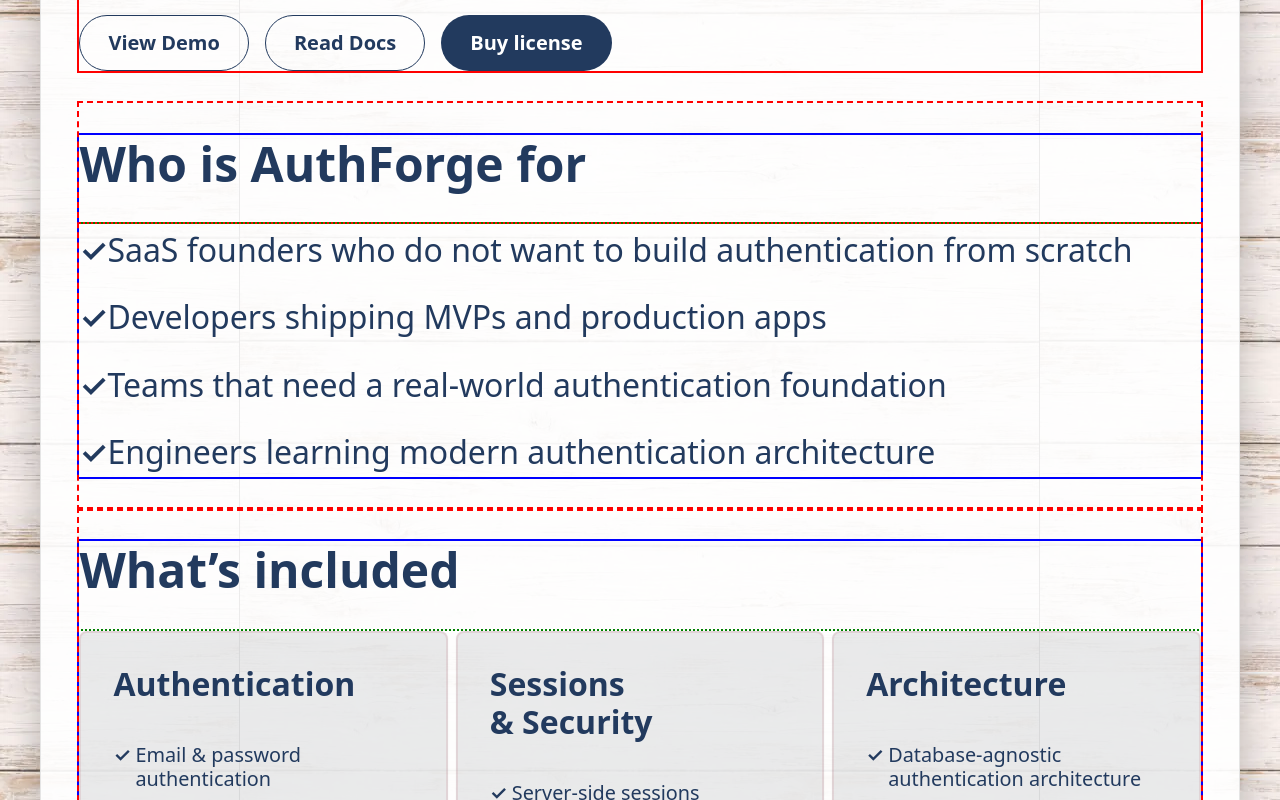
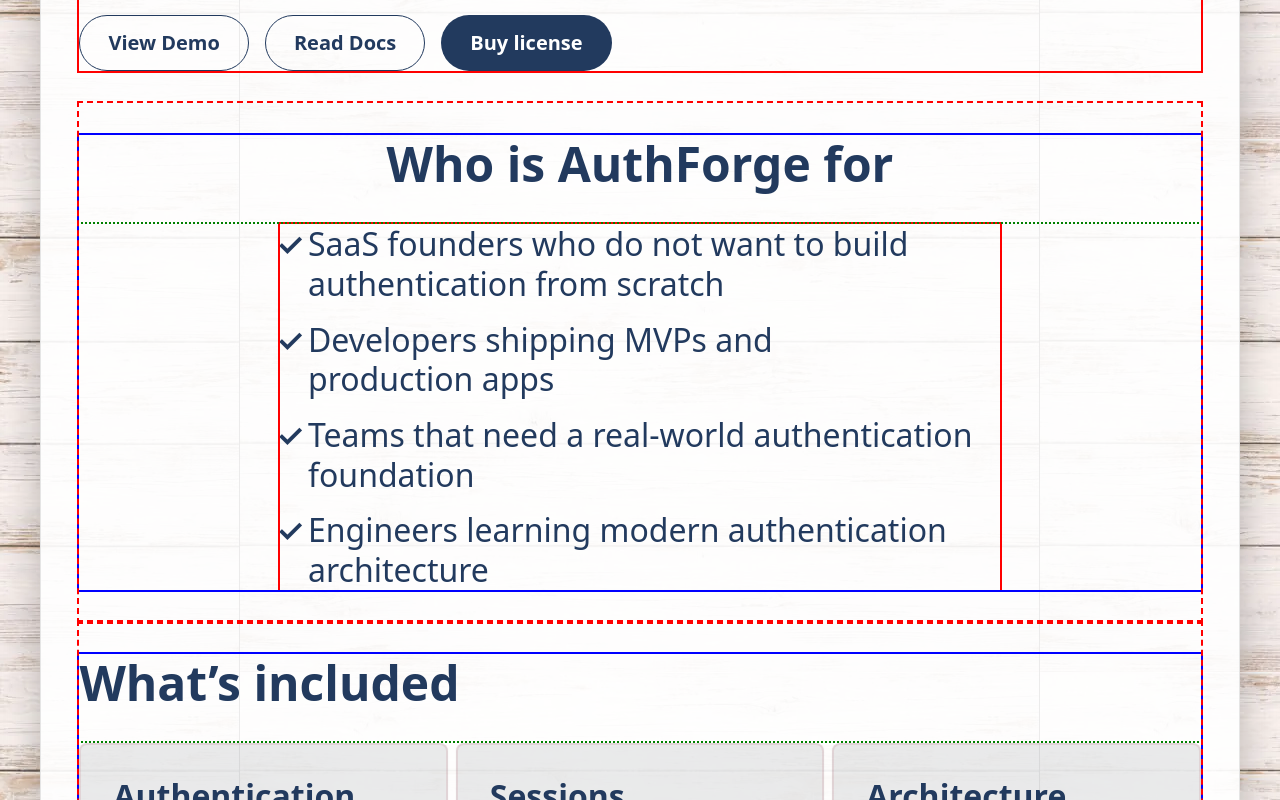
Before and after one commit to Grammeri/nextjs-landing, a Next.js app: page /products/authforge in a window 1280 px wide. Shown: the part 1000-1800 px from the top of the page. Built offline with nearby package versions, Linux system fonts and the light colour scheme.

Commit message:
feat(product-page): align CTA buttons and premium list layout across products

```diff
--- a/src/app/globals.css
+++ b/src/app/globals.css
@@ -265,6 +265,7 @@
      --product-list-text-max-width: 40ch;
      --product-list-line-height: 1.35;
      --product-list-line-height-tight: 1.2;
+     --product-list-line-height-premium: 1.24;
 
   /* Product page text */
   --color-product-text: #223a5e;
--- a/src/app/products/authforge/page.tsx
+++ b/src/app/products/authforge/page.tsx
@@ -45,12 +45,14 @@ export default function AuthForgeProductPage() {
         }
       />
 
-      <ProductSection title={AUTHFORGE_PRODUCT_COPY.sectionTitles.audience}>
-        <ul className={styles.audienceList}>
-          {AUTHFORGE_PRODUCT_COPY.audience.map((item) => (
-            <li key={item}>{item}</li>
-          ))}
-        </ul>
+      <ProductSection title={AUTHFORGE_PRODUCT_COPY.sectionTitles.audience} align="center">
+        <div className={`${styles.contentNarrow} ${styles.audienceContentWide}`}>
+          <ul className={`${styles.audienceList} ${styles.audienceListAuthforge}`}>
+            {AUTHFORGE_PRODUCT_COPY.audience.map((item) => (
+              <li key={item}>{item}</li>
+            ))}
+          </ul>
+        </div>
       </ProductSection>
 
       <ProductSection title={AUTHFORGE_PRODUCT_COPY.sectionTitles.included}>
--- a/src/app/products/starter/page.tsx
+++ b/src/app/products/starter/page.tsx
@@ -44,13 +44,15 @@ export default function StarterPage() {
         }
       />
 
-      <ProductSection title="Who is this starter for">
+      <ProductSection title="Who is this starter for" align="center">
+        <div className={styles.contentNarrow}>
           <ul className={styles.audienceList}>
             <li>Developers starting a new Next.js project</li>
             <li>Students completing technical assignments</li>
             <li>Engineers who want a clean project baseline</li>
             <li>Developers learning modern tooling practices</li>
           </ul>
+        </div>
       </ProductSection>
 
       <ProductSection title="What’s included">
--- a/src/shared/ui/product-page/ProductPage.module.css
+++ b/src/shared/ui/product-page/ProductPage.module.css
@@ -42,18 +42,22 @@
 }
 
 .audienceList li {
-    position: relative;
-    padding-left: calc(var(--product-list-icon-offset-large) + var(--spacing-md));
+    display: grid;
+    grid-template-columns: 20px 1fr;
+    align-items: start;
+    gap: var(--spacing-sm);
+
     font-size: var(--font-size-xl);
-    line-height: var(--line-height-base);
-    text-wrap: balance;
+    line-height: var(--product-list-line-height-premium);
+    text-wrap: pretty;
 }
 
 .audienceList li::before {
     content: '✓';
-    position: absolute;
-    left: 0;
-    top: 0;
+    display: flex;
+    align-items: center;
+    justify-content: center;
+
     font-weight: var(--font-weight-semibold);
 }
 
@@ -132,7 +136,7 @@
     position: relative;
     padding-left: calc(var(--product-list-icon-offset-large) + var(--spacing-md));
     font-size: var(--font-size-xl);
-    line-height: var(--line-height-base);
+    line-height: var(--product-list-line-height-premium);
 }
 
 .trustList li::before {
```
Lines whose indentation alone changed are shown as unchanged.
